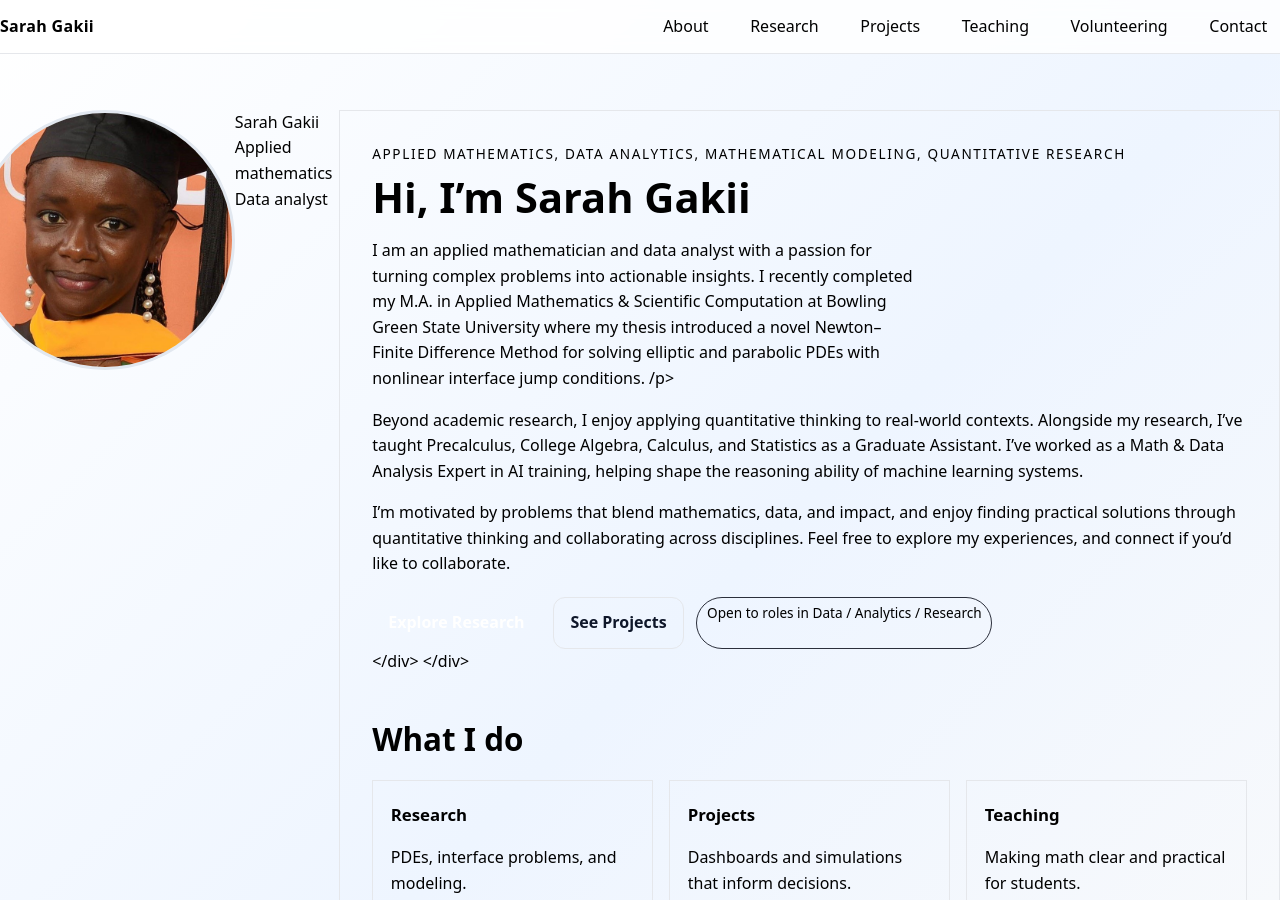
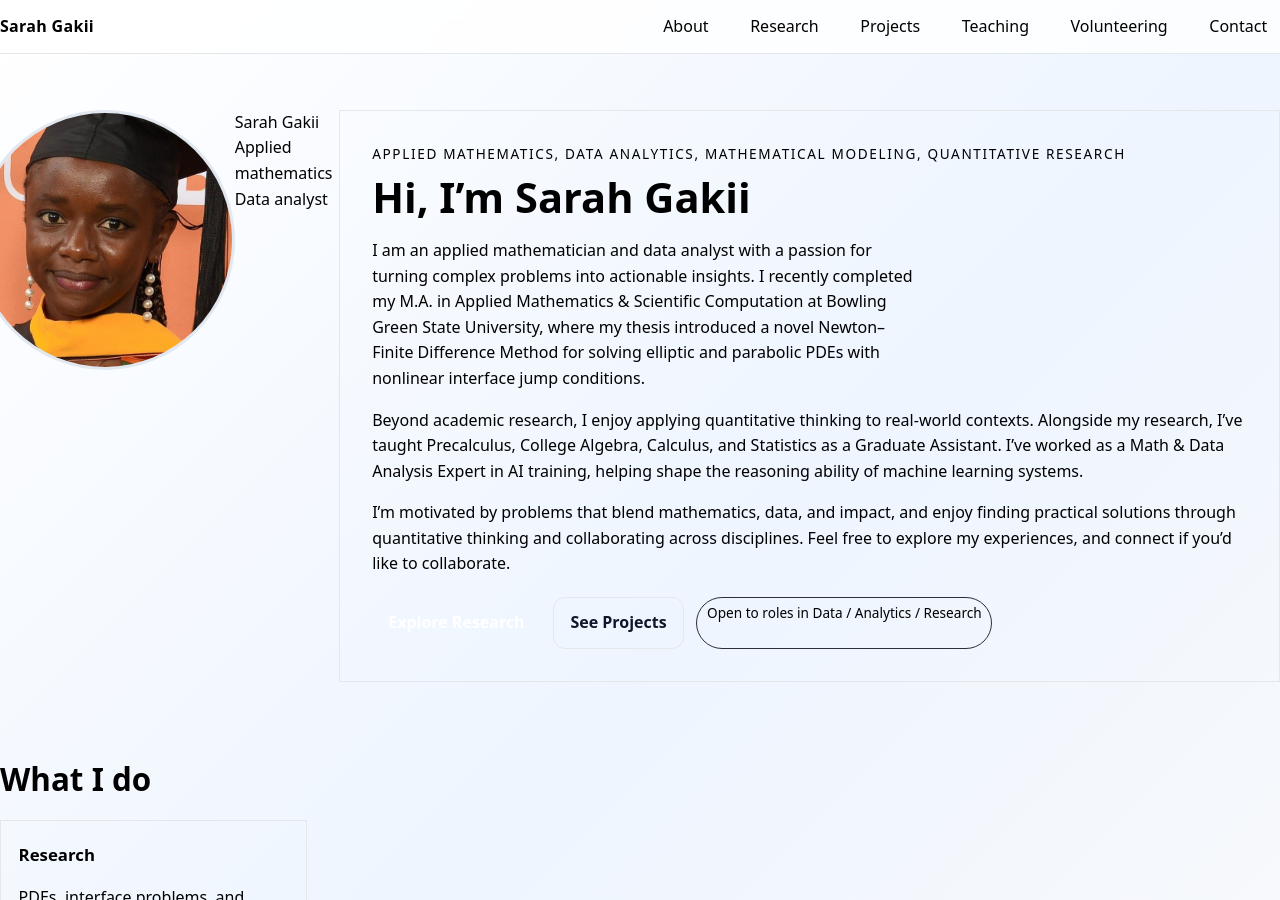
Before and after one commit to SARAH-GAKII/sarah-gakii.github.io, a Jekyll site: the page built from index.md, in a window 1280 px wide and 900 px high. Built offline with Jekyll 4.4.1, drawn with Linux system fonts in a browser that asks for light colours.

Commit message:
Update index.md

```diff
--- a/index.md
+++ b/index.md
@@ -18,27 +18,32 @@ title: Home
     </div>
   </div>
 
-  <div class="card intro">
-        <span class="eyebrow">Applied Mathematics, Data Analytics, Mathematical Modeling, Quantitative Research </span>
-        <h2 class="title">Hi, I’m <span class="accent">Sarah Gakii</span> </h2>
-        <p class="lead"> I am an applied mathematician and data analyst with a passion for turning complex problems into actionable insights.
-        I recently completed my M.A. in Applied Mathematics &amp; Scientific Computation at Bowling Green State University
-          where my thesis introduced a novel Newton–Finite Difference Method for solving elliptic and parabolic PDEs with nonlinear interface jump conditions. /p>
-        <p> Beyond academic research, I enjoy applying quantitative thinking to real-world contexts.
-        Alongside my research, I’ve taught Precalculus, College Algebra, Calculus, and Statistics as a Graduate Assistant.
-        I’ve worked as a Math &amp; Data Analysis Expert in AI training, helping shape the reasoning ability of machine learning systems. </p>
-        <p> I’m motivated by problems that blend mathematics, data, and impact,
-          and enjoy finding practical solutions through quantitative thinking and collaborating across disciplines.
-        Feel free to explore my experiences, and connect if you’d like to collaborate.</p>
+<div class="card intro">
+  <span class="eyebrow">Applied Mathematics, Data Analytics, Mathematical Modeling, Quantitative Research</span>
+  <h2 class="title">Hi, I’m <span class="accent">Sarah Gakii</span></h2>
 
-        <div class="cta">
+  <p class="lead">
+    I am an applied mathematician and data analyst with a passion for turning complex problems into actionable insights.
+    I recently completed my M.A. in Applied Mathematics &amp; Scientific Computation at Bowling Green State University, where my thesis introduced a novel Newton–Finite Difference Method for solving elliptic and parabolic PDEs with nonlinear interface jump conditions.
+  </p>
 
-      <a class="btn primary" href="/research.html">Explore Research</a>
-      <a class="btn ghost" href="/projects.html">See Projects</a>
-      <span class="tag">Open to roles in Data / Analytics / Research</span>
-    </div>
+  <p>
+    Beyond academic research, I enjoy applying quantitative thinking to real-world contexts.
+    Alongside my research, I’ve taught Precalculus, College Algebra, Calculus, and Statistics as a Graduate Assistant.
+    I’ve worked as a Math &amp; Data Analysis Expert in AI training, helping shape the reasoning ability of machine learning systems.
+  </p>
+
+  <p>
+    I’m motivated by problems that blend mathematics, data, and impact, and enjoy finding practical solutions through quantitative thinking and collaborating across disciplines. Feel free to explore my experiences, and connect if you’d like to collaborate.
+  </p>
+
+  <div class="cta">
+    <a class="btn primary" href="/research.html">Explore Research</a>
+    <a class="btn ghost" href="/projects.html">See Projects</a>
+    <span class="tag">Open to roles in Data / Analytics / Research</span>
   </div>
 </div>
+
 
 <!-- QUICK LINKS -->
 <section>
```
